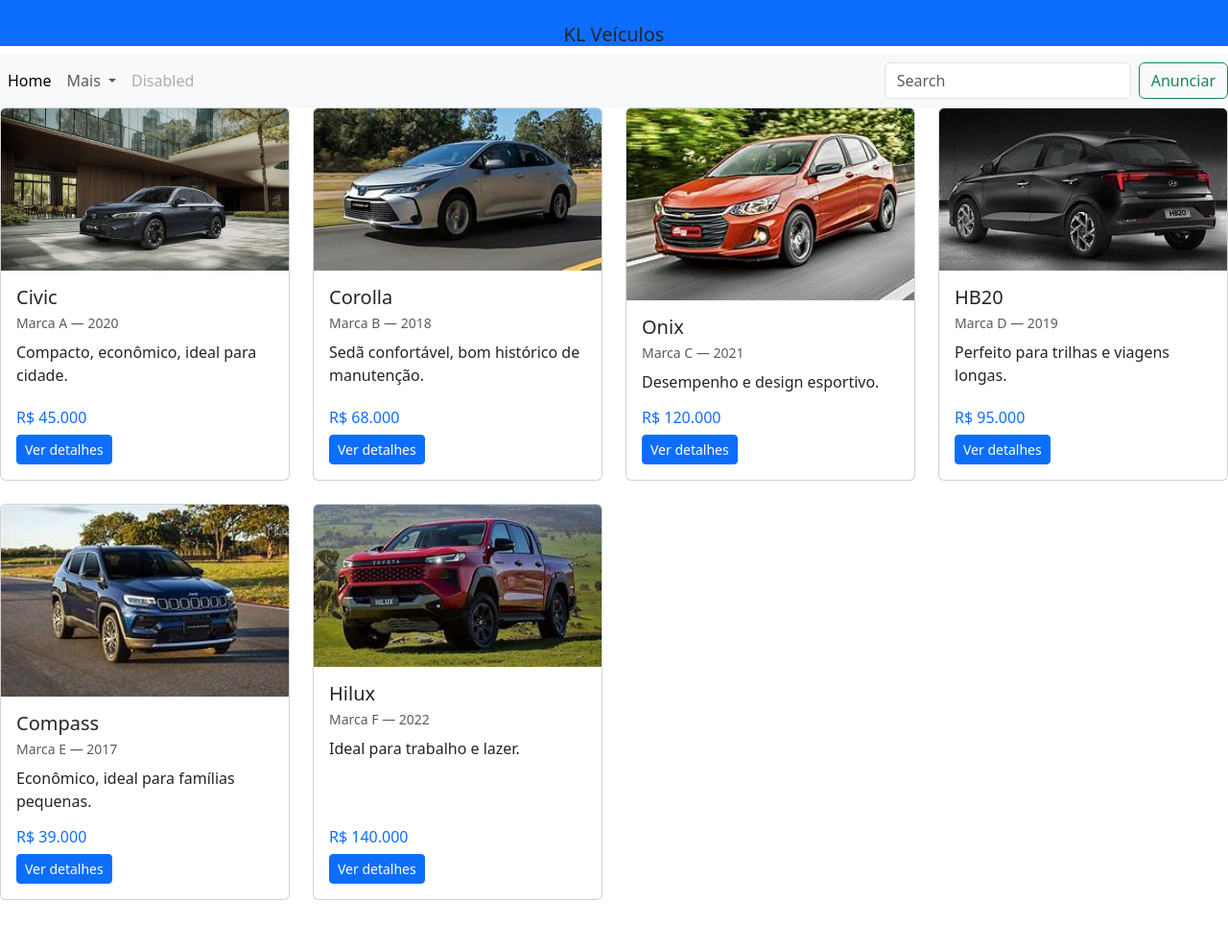
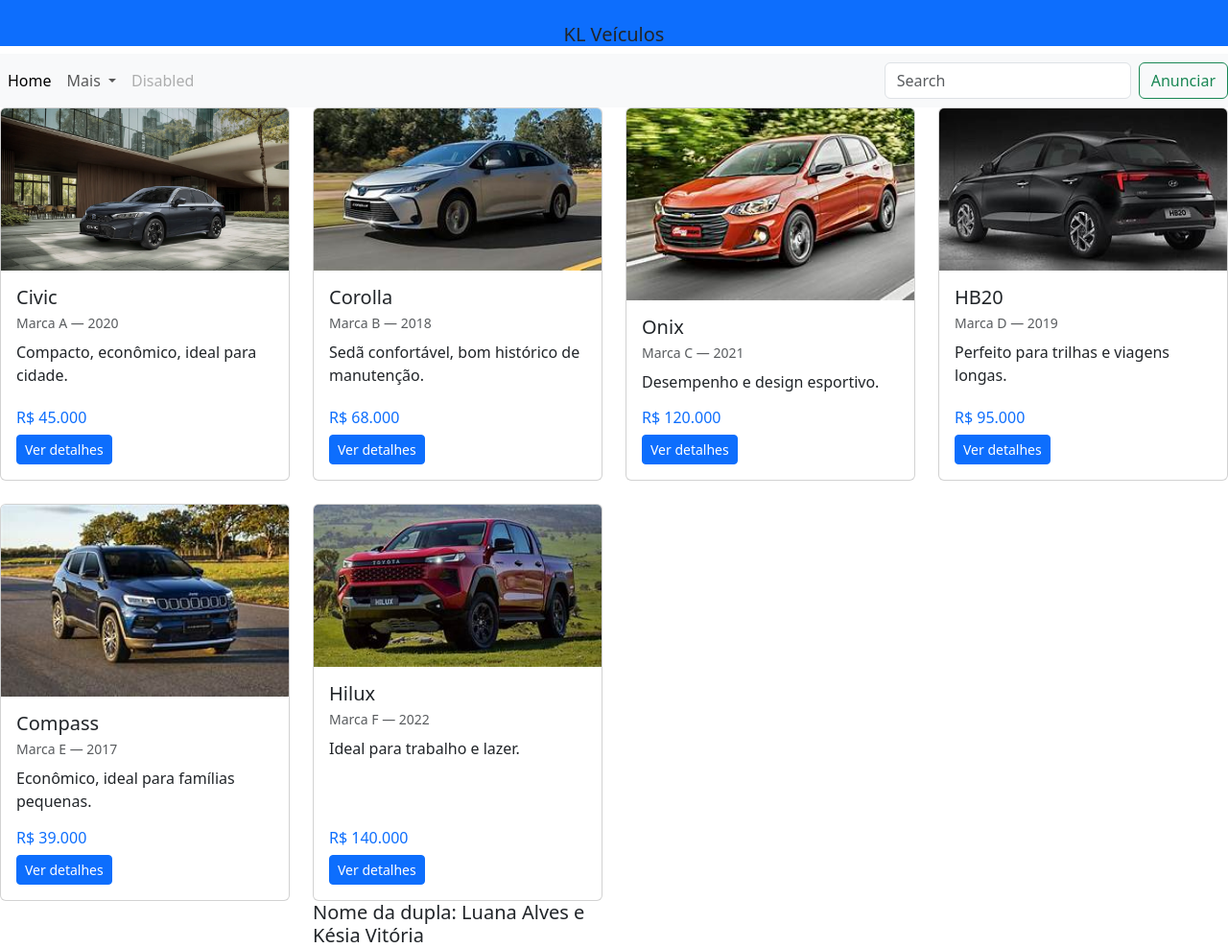
Before and after one commit to KesiaVitoria000/Vitrine-Ve-culos, a plain HTML site: page index.html in a window 1280 px wide. Shown: the whole page at 96% size. Before the commit the page ends 938 px from the top, so only its background shows below. Drawn offline with nearby package versions, Linux system fonts and the light colour scheme; files whose address does not match are found by name.

Commit message:
atualização

```diff
--- a/index.html
+++ b/index.html
@@ -136,5 +136,9 @@
             </div>
           </div>
         </div>
+        <footer>
+            <h5>Nome da dupla: Luana Alves e Késia Vitória</h5>
+        </footer>
 </body>
+
 </html>
```
